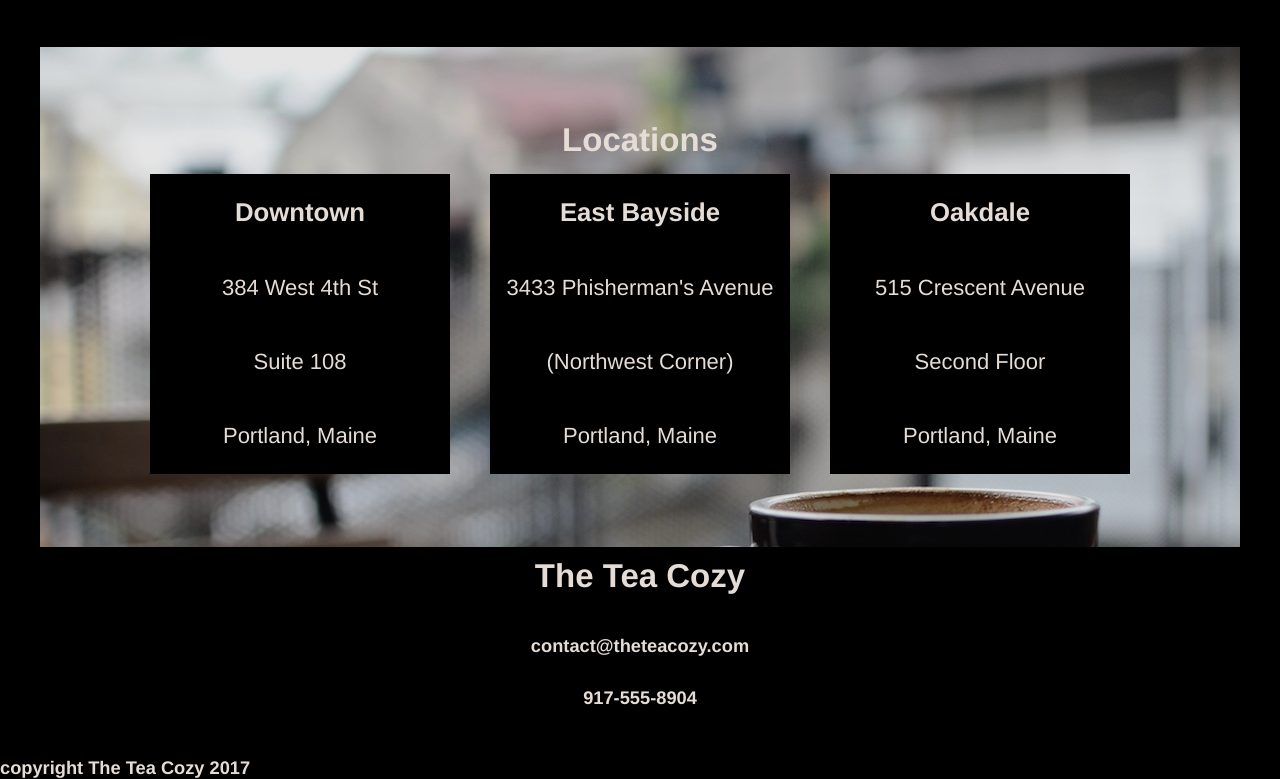
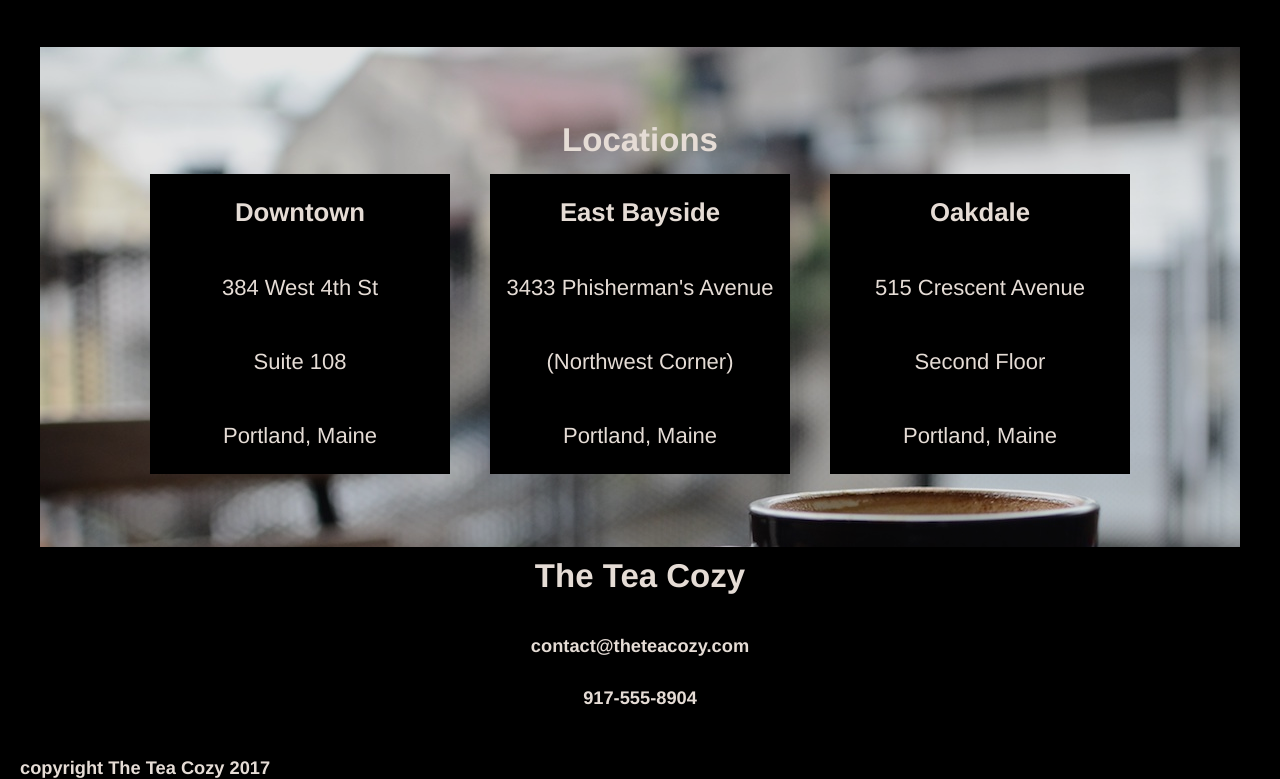
Before and after one commit to KrisErdahl/tea_cozy, a plain HTML site: page index.html in a window 1280 px wide. Shown: the part 1491-2270 px from the top of the page. Drawn offline with Linux system fonts and the light colour scheme.

Commit message:
add copyright element

```diff
--- a/Resources/CSS/style.css
+++ b/Resources/CSS/style.css
@@ -10,6 +10,7 @@ body {
   color: seashell;
   background-color: black;
   opacity: 0.9;
+  position: relative;
 }
 
 /* fixed header section, includes .name, nav, and .nav-link items*/
@@ -158,3 +159,11 @@ footer h2 {
 footer h5 {
   margin-bottom: 30px;
 }
+
+/* Copyright element is relative to the body */
+.copyright {
+  position: absolute;
+  text-align: left;
+  left: 20px;
+  margin-bottom: 30px;
+}
```
